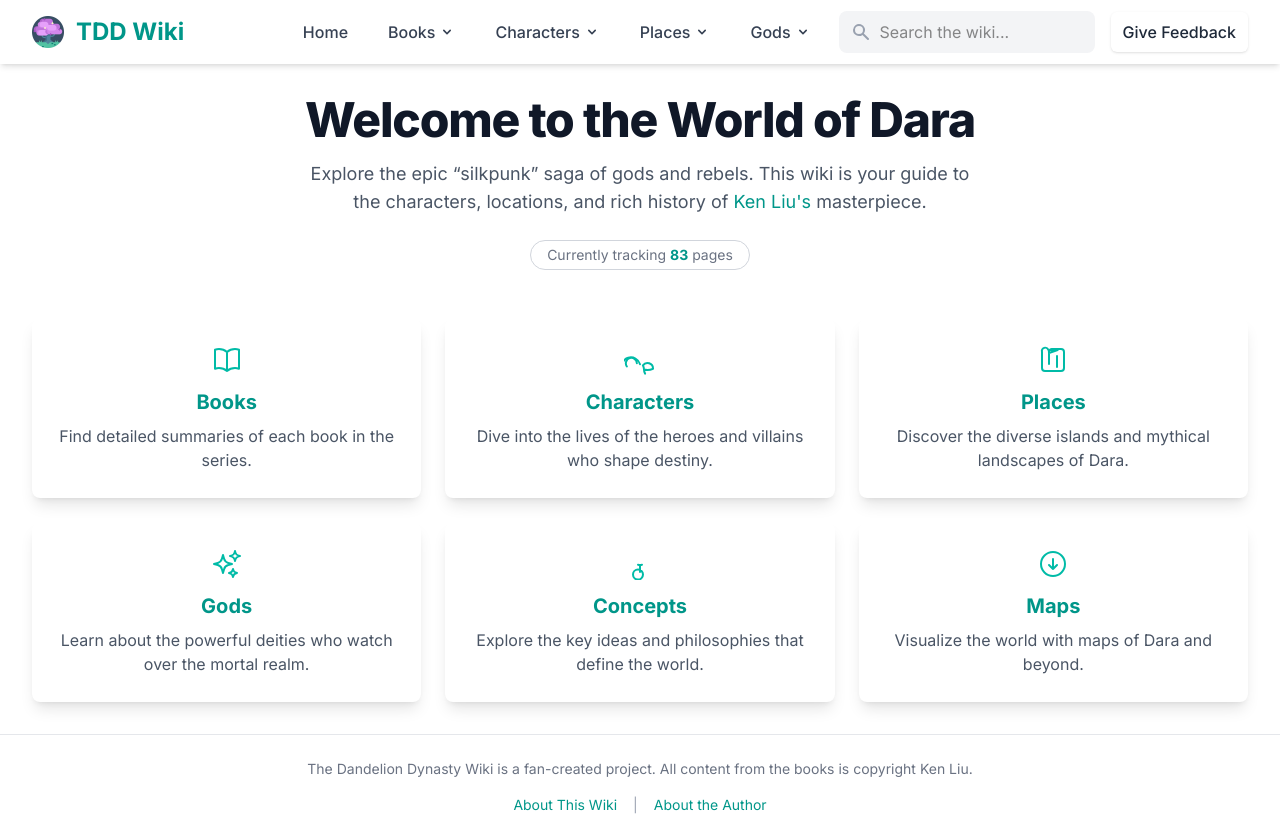
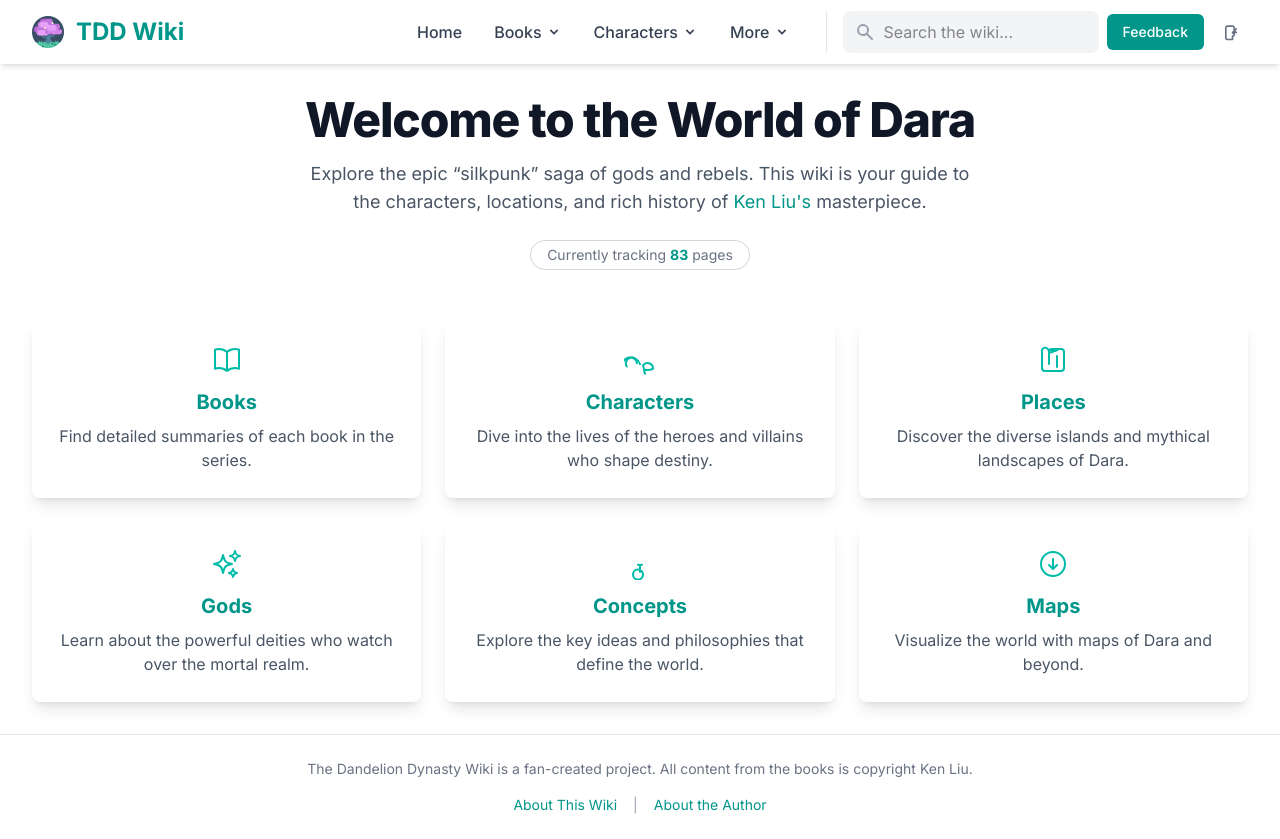
Before and after one commit to arman-101/dandelion-wiki, a Next.js app: page / in a window 1280 px wide. Built offline with nearby package versions, Linux system fonts and the light colour scheme.

Commit message:
navbar updated

```diff
--- a/app/components/Navbar.tsx
+++ b/app/components/Navbar.tsx
@@ -5,7 +5,15 @@
 import Image from 'next/image';
 import { useRouter } from 'next/navigation';
 import FeedbackModal from './FeedbackModal';
-import { ALL_WIKI_PAGES, MAIN_CHARACTERS, PLACES_TIRO_STATES, PLACES_BEYOND_DARA, MAIN_GODS } from '../data/wiki-data';
+import {
+    ALL_WIKI_PAGES,
+    ALL_BOOKS,
+    MAIN_CHARACTERS,
+    PLACES_TIRO_STATES,
+    PLACES_BEYOND_DARA,
+    MAIN_GODS,
+    OTHER_PAGES
+} from '../data/wiki-data';
 
 // --- ICONS ---
 const ChevronDownIcon = () => (
@@ -26,6 +34,21 @@
 const SearchIcon = () => (
     <svg xmlns="http://www.w3.org/2000/svg" className="h-5 w-5" viewBox="0 0 20 20" fill="currentColor">
         <path fillRule="evenodd" d="M8 4a4 4 0 100 8 4 4 0 000-8zM2 8a6 6 0 1110.89 3.476l4.817 4.817a1 1 0 01-1.414 1.414l-4.816-4.816A6 6 0 012 8z" clipRule="evenodd" />
+    </svg>
+);
+const SunIcon = () => (
+    <svg xmlns="http://www.w3.org/2000/svg" className="h-5 w-5" fill="none" viewBox="0 0 24 24" stroke="currentColor">
+        <path strokeLinecap="round" strokeLinejoin="round" strokeWidth={2} d="M12 3v1m0 16v1m9-9h-1M4 12H3m15.364 6.364l-.707-.707M6.343 6.343l-.707-.707m12.728 0l-.707.707M6.343 17.657l-.707.707M16 12a4 4 0 11-8 0 4 4 0 018 0z" />
+    </svg>
+);
+const MoonIcon = () => (
+    <svg xmlns="http://www.w3.org/2000/svg" className="h-5 w-5" fill="none" viewBox="0 0 24 24" stroke="currentColor">
+        <path strokeLinecap="round" strokeLinejoin="round" strokeWidth={2} d="M20.354 15.354A9 9 0 018.646 3.646 9.003 9.003 0 0012 21a9.003 9.003 0 008.354-5.646z" />
+    </svg>
+);
+const CoffeeIcon = () => (
+    <svg xmlns="http://www.w3.org/2000/svg" className="h-5 w-5" fill="none" viewBox="0 0 24 24" stroke="currentColor" strokeWidth={2}>
+        <path strokeLinecap="round" strokeLinejoin="round" d="M19.5 8.25l-2.25 2.25m0 0l-2.25 2.25M17.25 10.5l2.25 2.25m-4.5 0l2.25 2.25M15 21H9a2 2 0 01-2-2V7a2 2 0 012-2h6a2 2 0 012 2v8a2 2 0 01-2 2z" />
     </svg>
 );
 
@@ -75,7 +98,7 @@
                     {results.map(page => (
                         <li key={page.path}>
                             <a
-                                href="#"
+                                href={page.path}
                                 onClick={(e) => { e.preventDefault(); handleResultClick(page.path); }}
                                 className="block px-4 py-2 text-gray-800 dark:text-gray-200 hover:bg-teal-100 dark:hover:bg-teal-800 transition-colors"
                             >
@@ -92,15 +115,21 @@
     );
 };
 
-
+// --- MAIN NAVBAR COMPONENT ---
 export default function Navbar() {
     const [isMobileMenuOpen, setIsMobileMenuOpen] = useState(false);
     const [isModalOpen, setIsModalOpen] = useState(false);
     const router = useRouter();
 
+    const DropdownItem = ({ href, children }: { href: string; children: React.ReactNode }) => (
+        <Link href={href} className="block px-4 py-2 text-sm text-gray-700 dark:text-gray-200 hover:bg-gray-100 dark:hover:bg-gray-700 hover:[color:var(--color-accent-pink)] transition-colors">
+            {children}
+        </Link>
+    );
+
     return (
         <>
-            <nav className="bg-white dark:bg-gray-900 shadow-md sticky top-0 z-20">
+            <nav className="bg-white dark:bg-gray-900 shadow-md sticky top-0 z-50">
                 <div className="max-w-7xl mx-auto px-4 sm:px-6 lg:px-8">
                     <div className="flex items-center justify-between h-16">
                         <div className="flex items-center">
@@ -110,96 +139,113 @@
                             </Link>
                         </div>
 
-                        {/* Desktop Menu */}
-                        <div className="hidden xl:flex items-center">
-                            <div className="flex items-center space-x-4">
-                                <Link href="/" className="text-gray-700 dark:text-gray-300 hover:[color:var(--color-accent-pink)] px-3 py-2 rounded-md text-base font-medium transition-colors">Home</Link>
-
+                        <div className="hidden xl:flex items-center gap-2">
+                            {/* Main Nav Links */}
+                            <Link href="/" className="text-gray-700 dark:text-gray-300 hover:[color:var(--color-accent-pink)] px-3 py-2 rounded-md text-base font-medium transition-colors">
+                                Home
+                            </Link>
+                            {/* Books Dropdown */}
                             <div className="relative group">
-                                    <button
-                                        onClick={() => router.push('/books')}
-                                        className="flex items-center text-gray-700 dark:text-gray-300 hover:[color:var(--color-accent-pink)] px-3 py-2 rounded-md text-base font-medium transition-colors focus:outline-none cursor-pointer"
-                                    >
+                                <button onClick={() => router.push('/books')} className="flex items-center text-gray-700 dark:text-gray-300 hover:[color:var(--color-accent-pink)] px-3 py-2 rounded-md text-base font-medium transition-colors focus:outline-none cursor-pointer">
                                     <span>Books</span>
                                     <ChevronDownIcon />
                                 </button>
-                                    <div className="absolute left-0 top-full mt-2 w-48 rounded-md shadow-lg bg-white dark:bg-gray-800 ring-1 ring-black ring-opacity-5 opacity-0 invisible group-hover:opacity-100 group-hover:visible transition-all duration-200">
+                                <div className="absolute left-0 top-full mt-2 w-56 rounded-md shadow-lg bg-white dark:bg-gray-800 ring-1 ring-black ring-opacity-5 opacity-0 invisible group-hover:opacity-100 group-hover:visible transition-all duration-200">
                                     <div className="py-1">
-                                            <Link href="/books/the-grace-of-kings" className="block px-4 py-2 text-sm text-gray-700 dark:text-gray-200 hover:bg-gray-100 dark:hover:bg-gray-700 hover:[color:var(--color-accent-pink)]">The Grace of Kings</Link>
-                                            <Link href="/books/the-wall-of-storms" className="block px-4 py-2 text-sm text-gray-700 dark:text-gray-200 hover:bg-gray-100 dark:hover:bg-gray-700 hover:[color:var(--color-accent-pink)]">The Wall of Storms</Link>
-                                            <Link href="/books/the-veiled-throne" className="block px-4 py-2 text-sm text-gray-700 dark:text-gray-200 hover:bg-gray-100 dark:hover:bg-gray-700 hover:[color:var(--color-accent-pink)]">The Veiled Throne</Link>
-                                            <Link href="/books/speaking-bones" className="block px-4 py-2 text-sm text-gray-700 dark:text-gray-200 hover:bg-gray-100 dark:hover:bg-gray-700 hover:[color:var(--color-accent-pink)]">Speaking Bones</Link>
-                                        </div>
-                                    </div>
-                                </div>
-
-                                <div className="relative group">
-                                    <button
-                                        onClick={() => router.push('/characters')}
-                                        className="flex items-center text-gray-700 dark:text-gray-300 hover:[color:var(--color-accent-pink)] px-3 py-2 rounded-md text-base font-medium transition-colors focus:outline-none cursor-pointer"
-                                    >
-                                        <span>Characters</span>
-                                        <ChevronDownIcon />
-                                    </button>
-                                    <div className="absolute left-0 top-full mt-2 w-48 rounded-md shadow-lg bg-white dark:bg-gray-800 ring-1 ring-black ring-opacity-5 opacity-0 invisible group-hover:opacity-100 group-hover:visible transition-all duration-200">
-                                        <div className="py-1">
-                                            {MAIN_CHARACTERS.map(char => (
-                                                <Link key={char.path} href={char.path} className="block px-4 py-2 text-sm text-gray-700 dark:text-gray-200 hover:bg-gray-100 dark:hover:bg-gray-700 hover:[color:var(--color-accent-pink)]">{char.title}</Link>
+                                        {ALL_BOOKS.map(book => (
+                                            <DropdownItem key={book.path} href={book.path}>
+                                                {book.title}
+                                            </DropdownItem>
                                         ))}
                                     </div>
                                 </div>
                             </div>
-
+                            {/* Characters Dropdown */}
                             <div className="relative group">
-                                    <button
-                                        onClick={() => router.push('/places')}
-                                        className="flex items-center text-gray-700 dark:text-gray-300 hover:[color:var(--color-accent-pink)] px-3 py-2 rounded-md text-base font-medium transition-colors focus:outline-none cursor-pointer"
-                                    >
-                                        <span>Places</span>
+                                <button onClick={() => router.push('/characters')} className="flex items-center text-gray-700 dark:text-gray-300 hover:[color:var(--color-accent-pink)] px-3 py-2 rounded-md text-base font-medium transition-colors focus:outline-none cursor-pointer">
+                                    <span>Characters</span>
                                     <ChevronDownIcon />
                                 </button>
                                 <div className="absolute left-0 top-full mt-2 w-56 rounded-md shadow-lg bg-white dark:bg-gray-800 ring-1 ring-black ring-opacity-5 opacity-0 invisible group-hover:opacity-100 group-hover:visible transition-all duration-200">
                                     <div className="py-1">
-                                            {PLACES_TIRO_STATES.map(place => (
-                                                <Link key={place.path} href={place.path} className="block px-4 py-2 text-sm text-gray-700 dark:text-gray-200 hover:bg-gray-100 dark:hover:bg-gray-700 hover:[color:var(--color-accent-pink)]">{place.title}</Link>
-                                            ))}
-                                            <hr className="my-1 border-gray-200 dark:border-gray-600" />
-                                            {PLACES_BEYOND_DARA.map(place => (
-                                                <Link key={place.path} href={place.path} className="block px-4 py-2 text-sm text-gray-700 dark:text-gray-200 hover:bg-gray-100 dark:hover:bg-gray-700 hover:[color:var(--color-accent-pink)]">{place.title}</Link>
+                                        {MAIN_CHARACTERS.map(char => (
+                                            <DropdownItem key={char.path} href={char.path}>
+                                                {char.title}
+                                            </DropdownItem>
                                         ))}
                                     </div>
                                 </div>
                             </div>
-
+                            {/* More Dropdown */}
                             <div className="relative group">
-                                    <button
-                                        onClick={() => router.push('/gods')}
-                                        className="flex items-center text-gray-700 dark:text-gray-300 hover:[color:var(--color-accent-pink)] px-3 py-2 rounded-md text-base font-medium transition-colors focus:outline-none cursor-pointer"
-                                    >
-                                        <span>Gods</span>
+                                <button className="flex items-center text-gray-700 dark:text-gray-300 hover:[color:var(--color-accent-pink)] px-3 py-2 rounded-md text-base font-medium transition-colors focus:outline-none">
+                                    <span>More</span>
                                     <ChevronDownIcon />
                                 </button>
-                                    <div className="absolute left-0 top-full mt-2 w-48 rounded-md shadow-lg bg-white dark:bg-gray-800 ring-1 ring-black ring-opacity-5 opacity-0 invisible group-hover:opacity-100 group-hover:visible transition-all duration-200">
+                                <div className="absolute left-1/2 -translate-x-1/2 top-full mt-2 w-56 rounded-md shadow-lg bg-white dark:bg-gray-800 ring-1 ring-black ring-opacity-5 opacity-0 invisible group-hover:opacity-100 group-hover:visible transition-all duration-200">
                                     <div className="py-1">
-                                            {MAIN_GODS.map(god => (
-                                                <Link key={god.path} href={god.path} className="block px-4 py-2 text-sm text-gray-700 dark:text-gray-200 hover:bg-gray-100 dark:hover:bg-gray-700 hover:[color:var(--color-accent-pink)]">{god.title}</Link>
+                                        <div className="relative group/submenu">
+                                            <Link href="/places" className="flex justify-between items-center px-4 py-2 text-sm text-gray-700 dark:text-gray-200 hover:bg-gray-100 dark:hover:bg-gray-700 hover:[color:var(--color-accent-pink)] transition-colors">
+                                                <span>Places</span>
+                                                <span className="text-xs">▶</span>
+                                            </Link>
+                                            <div className="absolute left-full top-0 -mt-1 w-56 rounded-md shadow-lg bg-white dark:bg-gray-800 ring-1 ring-black ring-opacity-5 opacity-0 invisible group-hover/submenu:opacity-100 group-hover/submenu:visible transition-all duration-200">
+                                                <div className="py-1 font-semibold text-xs px-4 pt-2 pb-1 text-gray-400">Tiro States</div>
+                                                {PLACES_TIRO_STATES.map(p => (
+                                                    <DropdownItem key={p.path} href={p.path}>
+                                                        {p.title}
+                                                    </DropdownItem>
+                                                ))}
+                                                <hr className="my-1 border-gray-200 dark:border-gray-600" />
+                                                <div className="py-1 font-semibold text-xs px-4 pt-1 pb-1 text-gray-400">Beyond Dara</div>
+                                                {PLACES_BEYOND_DARA.map(p => (
+                                                    <DropdownItem key={p.path} href={p.path}>
+                                                        {p.title}
+                                                    </DropdownItem>
+                                                ))}
+                                            </div>
+                                        </div>
+                                        <div className="relative group/submenu">
+                                            <Link href="/gods" className="flex justify-between items-center px-4 py-2 text-sm text-gray-700 dark:text-gray-200 hover:bg-gray-100 dark:hover:bg-gray-700 hover:[color:var(--color-accent-pink)] transition-colors">
+                                                <span>Gods</span>
+                                                <span className="text-xs">▶</span>
+                                            </Link>
+                                            <div className="absolute left-full top-0 -mt-1 w-56 rounded-md shadow-lg bg-white dark:bg-gray-800 ring-1 ring-black ring-opacity-5 opacity-0 invisible group-hover/submenu:opacity-100 group-hover/submenu:visible transition-all duration-200">
+                                                <div className="py-1">
+                                                    {MAIN_GODS.map(g => (
+                                                        <DropdownItem key={g.path} href={g.path}>
+                                                            {g.title}
+                                                        </DropdownItem>
                                                     ))}
                                                 </div>
                                             </div>
                                         </div>
-
+                                        <DropdownItem href="/concepts">Concepts</DropdownItem>
+                                        <DropdownItem href="/maps">Maps</DropdownItem>
+                                        <hr className="my-1 border-gray-200 dark:border-gray-600" />
+                                        {OTHER_PAGES.map(page => (
+                                            <DropdownItem key={page.path} href={page.path}>
+                                                {page.title}
+                                            </DropdownItem>
+                                        ))}
                                     </div>
-                            <div className="ml-4">
+                                </div>
+                            </div>
+                            {/* Action Items */}
+                            <div className="flex items-center border-l border-gray-200 dark:border-gray-700 ml-4 pl-4 gap-2">
                                 <SearchBar />
+                                <button onClick={() => setIsModalOpen(true)} className="px-4 py-2 bg-teal-600 text-white rounded-md text-sm font-medium hover:bg-teal-700 transition-all whitespace-nowrap">
+                                    Feedback
+                                </button>
+                                <a href="#" className="p-2 rounded-full text-gray-500 dark:text-gray-400 hover:bg-gray-100 dark:hover:bg-gray-800 hover:text-[--color-accent-pink] transition-colors" aria-label="Buy Me A Coffee">
+                                    <CoffeeIcon />
+                                </a>
                             </div>
-                            <button onClick={() => setIsModalOpen(true)} className="ml-4 px-3 py-2 bg-[--color-accent-pink] text-gray-800 rounded-md text-base font-medium hover:bg-opacity-80 transition-all cursor-pointer shadow-sm hover:shadow-lg hover:scale-105 transform">
-                                Give Feedback
-                            </button>
                         </div>
 
                         {/* Mobile Menu Button */}
                         <div className="-mr-2 flex xl:hidden">
-                            <button onClick={() => setIsMobileMenuOpen(!isMobileMenuOpen)} className="bg-gray-100 dark:bg-gray-800 inline-flex items-center justify-center p-2 rounded-md text-gray-400 hover:text-white hover:bg-gray-700 focus:outline-none">
+                            <button onClick={() => setIsMobileMenuOpen(!isMobileMenuOpen)} className="bg-gray-100 dark:bg-gray-800 inline-flex items-center justify-center p-2 rounded-md text-gray-400 hover:text-white hover:bg-gray-700 focus:outline-none ml-2">
                                 {isMobileMenuOpen ? <XIcon /> : <MenuIcon />}
                             </button>
                         </div>
@@ -208,15 +254,38 @@
 
                 {/* Mobile Menu */}
                 {isMobileMenuOpen && (
-                    <div className="xl:hidden">
+                    <div className="xl:hidden border-t border-gray-200 dark:border-gray-800">
                         <div className="px-2 pt-2 pb-3 space-y-1 sm:px-3">
-                            <Link href="/" onClick={() => setIsMobileMenuOpen(false)} className="text-gray-700 dark:text-gray-300 hover:bg-gray-100 dark:hover:bg-gray-700 block px-3 py-2 rounded-md text-base font-medium">Home</Link>
-                            <Link href="/books" onClick={() => setIsMobileMenuOpen(false)} className="text-gray-700 dark:text-gray-300 hover:bg-gray-100 dark:hover:bg-gray-700 block px-3 py-2 rounded-md text-base font-medium">Books</Link>
-                            <Link href="/characters" onClick={() => setIsMobileMenuOpen(false)} className="text-gray-700 dark:text-gray-300 hover:bg-gray-100 dark:hover:bg-gray-700 block px-3 py-2 rounded-md text-base font-medium">Characters</Link>
-                            <Link href="/places" onClick={() => setIsMobileMenuOpen(false)} className="text-gray-700 dark:text-gray-300 hover:bg-gray-100 dark:hover:bg-gray-700 block px-3 py-2 rounded-md text-base font-medium">Places</Link>
-                            <Link href="/gods" onClick={() => setIsMobileMenuOpen(false)} className="text-gray-700 dark:text-gray-300 hover:bg-gray-100 dark:hover:bg-gray-700 block px-3 py-2 rounded-md text-base font-medium">Gods</Link>
+                            <Link href="/" onClick={() => setIsMobileMenuOpen(false)} className="text-gray-700 dark:text-gray-300 hover:bg-gray-100 dark:hover:bg-gray-700 block px-3 py-2 rounded-md text-base font-medium">
+                                Home
+                            </Link>
+                            <Link href="/books" onClick={() => setIsMobileMenuOpen(false)} className="text-gray-700 dark:text-gray-300 hover:bg-gray-100 dark:hover:bg-gray-700 block px-3 py-2 rounded-md text-base font-medium">
+                                Books
+                            </Link>
+                            <Link href="/characters" onClick={() => setIsMobileMenuOpen(false)} className="text-gray-700 dark:text-gray-300 hover:bg-gray-100 dark:hover:bg-gray-700 block px-3 py-2 rounded-md text-base font-medium">
+                                Characters
+                            </Link>
+                            <Link href="/places" onClick={() => setIsMobileMenuOpen(false)} className="text-gray-700 dark:text-gray-300 hover:bg-gray-100 dark:hover:bg-gray-700 block px-3 py-2 rounded-md text-base font-medium">
+                                Places
+                            </Link>
+                            <Link href="/gods" onClick={() => setIsMobileMenuOpen(false)} className="text-gray-700 dark:text-gray-300 hover:bg-gray-100 dark:hover:bg-gray-700 block px-3 py-2 rounded-md text-base font-medium">
+                                Gods
+                            </Link>
+                            <Link href="/concepts" onClick={() => setIsMobileMenuOpen(false)} className="text-gray-700 dark:text-gray-300 hover:bg-gray-100 dark:hover:bg-gray-700 block px-3 py-2 rounded-md text-base font-medium">
+                                Concepts
+                            </Link>
+                            <Link href="/maps" onClick={() => setIsMobileMenuOpen(false)} className="text-gray-700 dark:text-gray-300 hover:bg-gray-100 dark:hover:bg-gray-700 block px-3 py-2 rounded-md text-base font-medium">
+                                Maps
+                            </Link>
+                            <hr className="my-1 border-gray-200 dark:border-gray-600" />
+                            {OTHER_PAGES.map(page => (
+                                <Link key={page.path} href={page.path} onClick={() => setIsMobileMenuOpen(false)} className="text-gray-700 dark:text-gray-300 hover:bg-gray-100 dark:hover:bg-gray-700 block px-3 py-2 rounded-md text-base font-medium">
+                                    {page.title}
+                                </Link>
+                            ))}
+                            <hr className="my-1 border-gray-200 dark:border-gray-600" />
                             <button onClick={() => { setIsModalOpen(true); setIsMobileMenuOpen(false); }} className="w-full text-left text-gray-700 dark:text-gray-300 hover:bg-gray-100 dark:hover:bg-gray-700 block px-3 py-2 rounded-md text-base font-medium">
-                                Give Feedback
+                                Feedback
                             </button>
                             <div className="p-2">
                                 <SearchBar />
--- /dev/null
+++ b/app/components/ThemeProviders.tsx
@@ -0,0 +1,11 @@
+'use client';
+
+import { ThemeProvider } from 'next-themes';
+
+export default function ThemeProviders({ children }: { children: React.ReactNode }) {
+  return (
+    <ThemeProvider attribute="class" defaultTheme="light">
+      {children}
+    </ThemeProvider>
+  );
+}
--- a/app/globals.css
+++ b/app/globals.css
@@ -14,11 +14,9 @@
     --color-accent-pink: #F5BABB;
 }
 
-@media (prefers-color-scheme: dark) {
-  :root {
-    --background: #0a0a0a;
-    --foreground: #ededed;
-  }
+.dark {
+  --background: #0a0a0a;
+  --foreground: #ededed;
 }
 
 body {
--- a/package.json
+++ b/package.json
@@ -12,6 +12,7 @@
     "@vercel/analytics": "^1.5.0",
     "@vercel/speed-insights": "^1.2.0",
     "next": "15.4.4",
+    "next-themes": "^0.4.6",
     "react": "19.1.0",
     "react-dom": "19.1.0"
   },
```
Also changed, not shown: app/data/wiki-data.ts (+9 -4 lines), app/layout.tsx (+4 -9 lines), 1 other file (tests, documents, lock files or other folders). Lines whose indentation alone changed are shown as unchanged.
